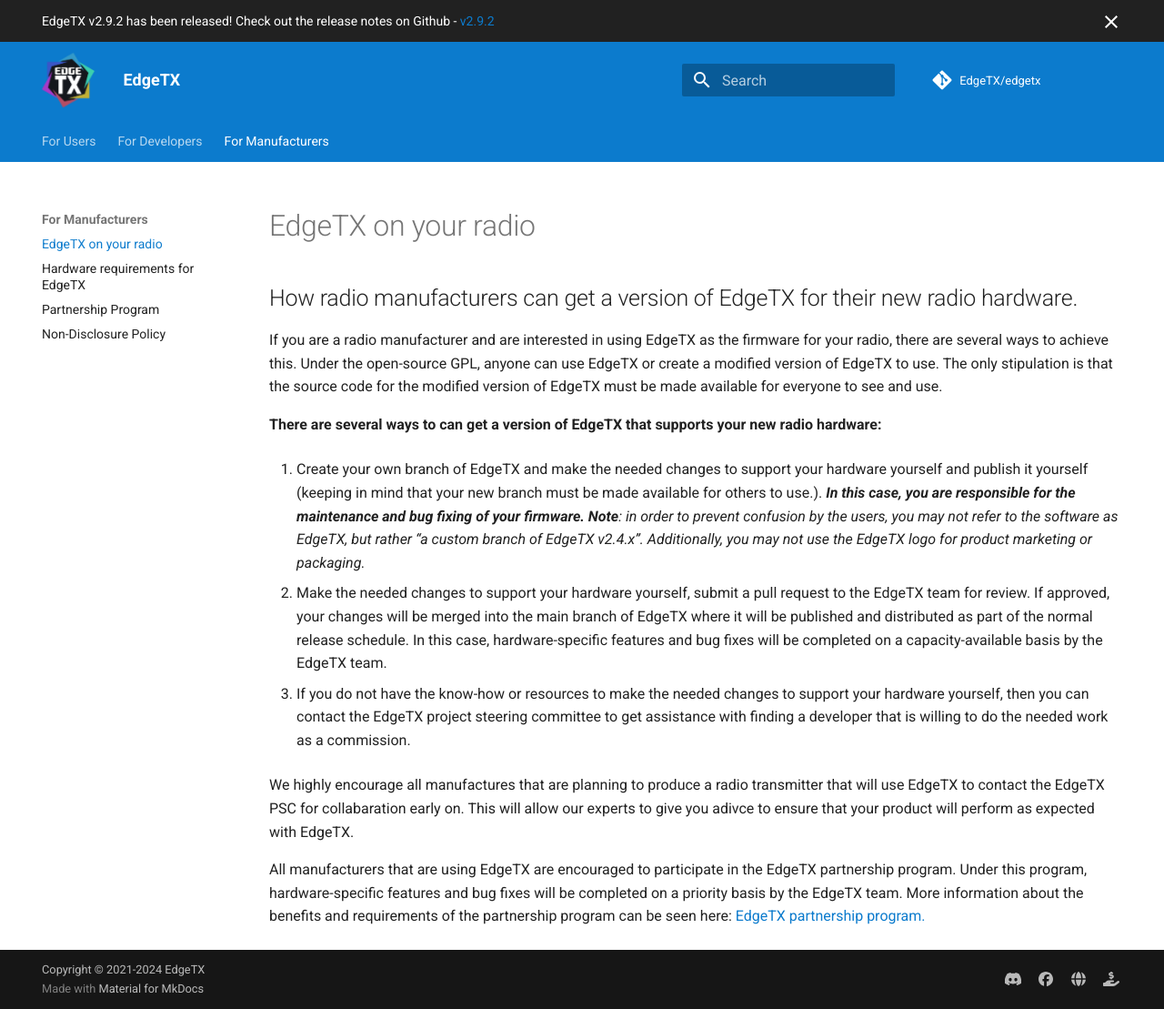
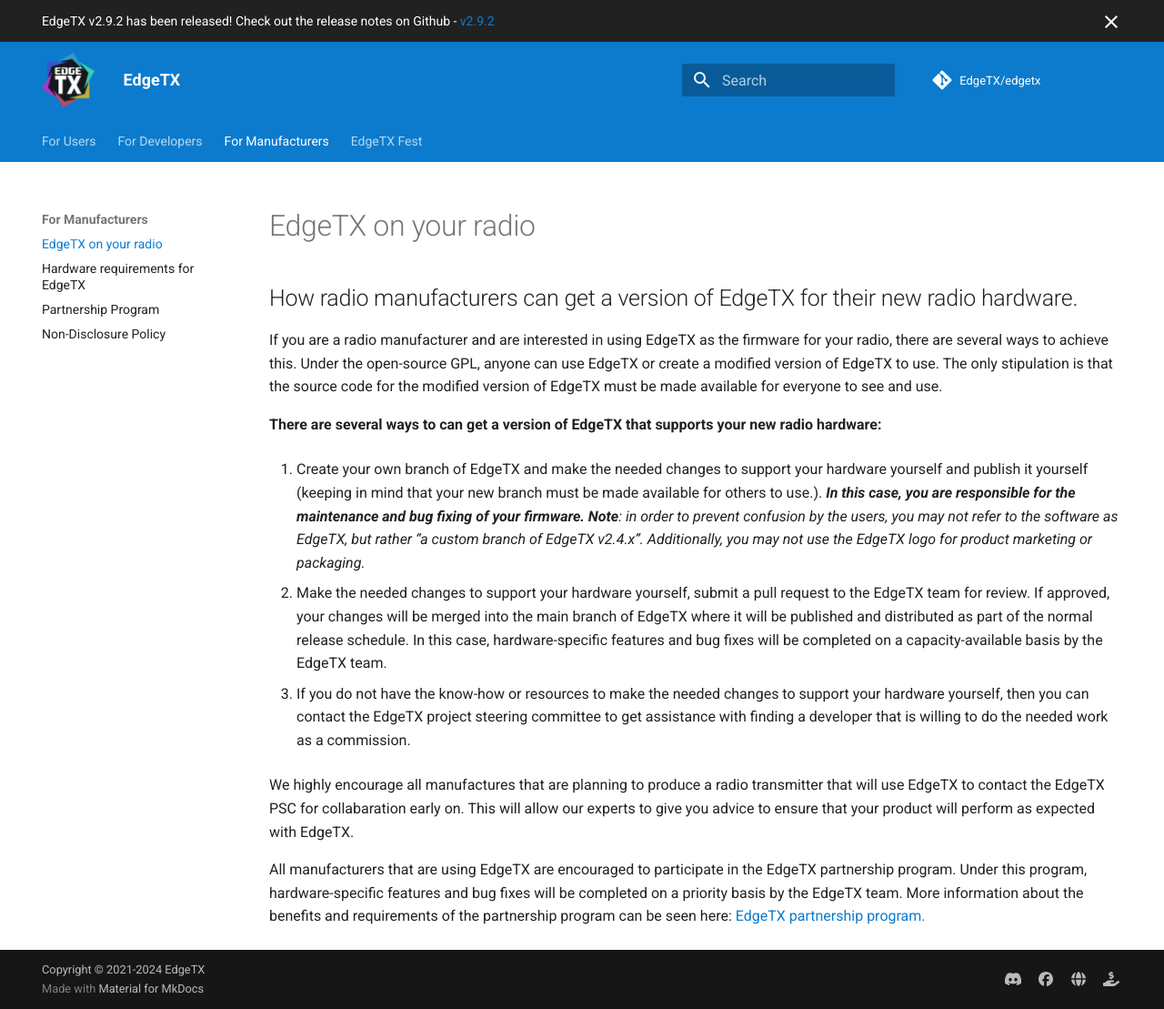
Before and after one commit to EdgeTX/edgetx.github.io, an MkDocs documentation site: the page built from docs/edgetxsupport.md, in a window 1280 px wide and 1109 px high. Shown: the whole window at 91% size. Built offline with MkDocs 1.6.1 and Material for MkDocs 9.7.7, drawn with Linux system fonts in a browser that asks for light colours; comment, search, counter and statistics services are not loaded.

Commit message:
Add Fest2022 page (#94)
* Added NDA

* Update mkdocs.yml

* Update mkdocs.yml

* Update nda.md

* Added support page

* Update index.md

* Add fest2024

* Update fest2024.md

* Update mkdocs.yml

* Update mkdocs.yml

* fixed typo

* Update Poster2024.jpg

* Update Poster2024.jpg

* Update Poster2024.jpg

* Update Poster2024.jpg

* Update Poster2024.jpg

```diff
--- a/docs/edgetxsupport.md
+++ b/docs/edgetxsupport.md
@@ -19,6 +19,6 @@
 
 3. If you do not have the know-how or resources to make the needed changes to support your hardware yourself, then you can contact the EdgeTX project steering committee to get assistance with finding a developer that is willing to do the needed work as a commission.
 
-We highly encourage all manufactures that are planning to produce a radio transmitter that will use EdgeTX to contact the EdgeTX PSC for collabaration early on. This will allow our experts to give you adivce to ensure that your product will perform as expected with EdgeTX.
+We highly encourage all manufactures that are planning to produce a radio transmitter that will use EdgeTX to contact the EdgeTX PSC for collabaration early on. This will allow our experts to give you advice to ensure that your product will perform as expected with EdgeTX.
 
 All manufacturers that are using EdgeTX are encouraged to participate in the EdgeTX partnership program.  Under this program, hardware-specific features and bug fixes will be completed on a priority basis by the EdgeTX team. More information about the benefits and requirements of the partnership program can be seen here: [EdgeTX partnership program.](partnershipprogram.md)
--- a/mkdocs.yml
+++ b/mkdocs.yml
@@ -24,6 +24,8 @@
         - Hardware requirements for EdgeTX: Radio-hardware-specifications-for-EdgeTX.md
         - Partnership Program: partnershipprogram.md
         - Non-Disclosure Policy: nda.md
+    - EdgeTX Fest:
+        - Fest 2024: fest2024.md
 theme:
   name: material
   custom_dir: overrides
```
Also changed, not shown: docs/fest2024.md (added, +59 -0 lines), docs/assets/Poster2024.jpg (added).
